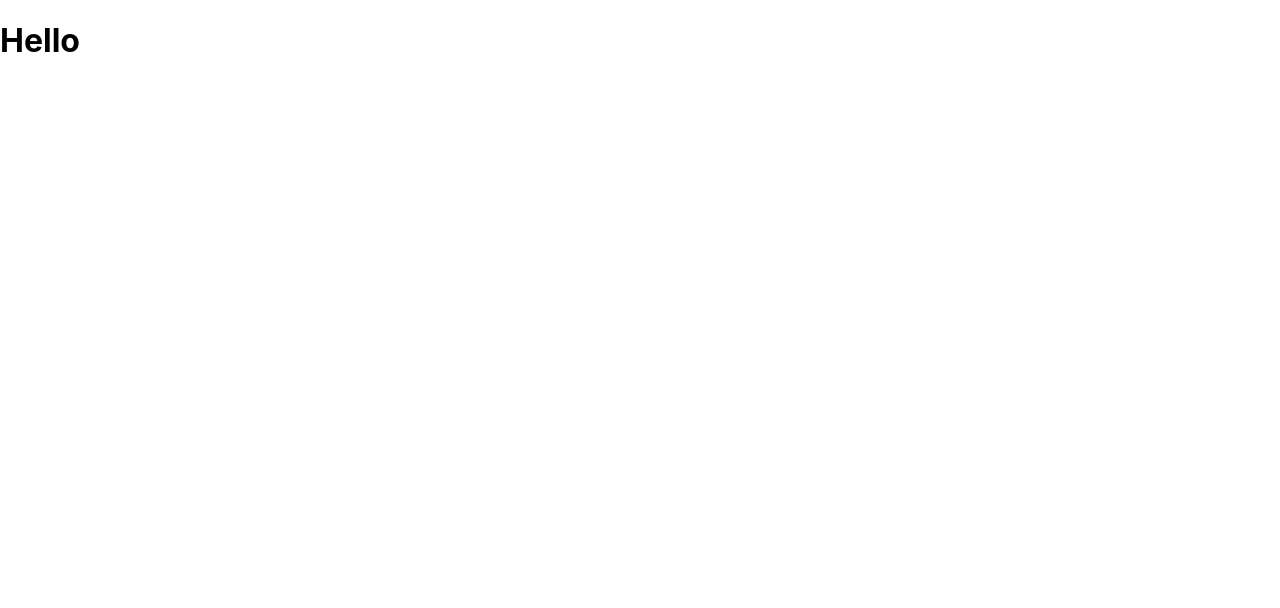
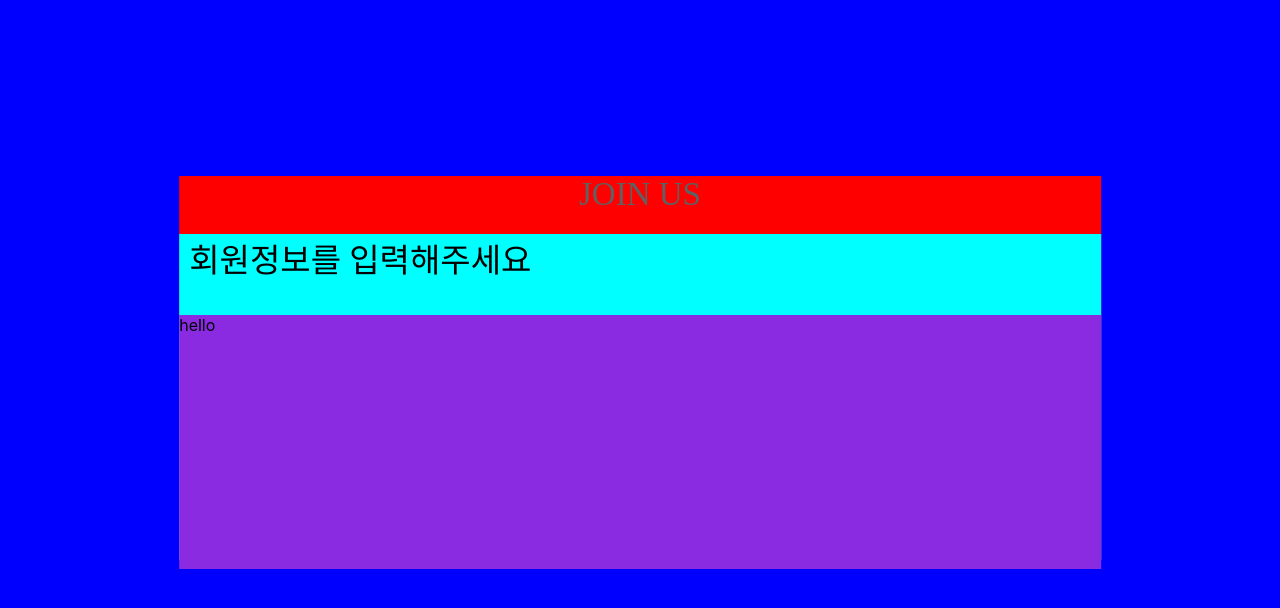
Before and after one commit to Ko-GyeongTae/Frontend-GymManagement-client, a Next.js app: page /auth/signup in a window 1280 px wide. Shown: the top 608 px of the page. Built offline with nearby package versions, Linux system fonts and the light colour scheme.

Commit message:
<EDIT> signup

```diff
--- /dev/null
+++ b/pages/auth/signup.module.css
@@ -0,0 +1,45 @@
+.Container {
+    width: 100vw;
+    height: 100vh;
+    background-color: blue;
+}
+
+.MainBox {
+    width: 72%;
+    height: 48%;
+    background-color: red;
+    position: fixed;
+    left: 50%;
+    bottom: 30%;
+    transform: translateX(-50%);
+    text-align: center;
+}
+
+.SubBox {
+    width: 100%;
+    height: 85%;
+    text-align: left;
+    background-color: aqua;
+    position: fixed;
+    bottom: 0%;
+}
+
+.ThirdBox {
+    width: 100%;
+    height: 78%;
+    background-color: blueviolet;
+}
+
+.Title {
+    margin-top: 0px;
+    font-size: 33px;
+    color: #606060;
+    font-family: HYGothic;
+}
+
+.Subtitle {
+    margin-top: 0px;
+    margin-left: 10px;
+    font-size: 33px;
+    font-family: playbill;
+}
--- a/pages/auth/signup.tsx
+++ b/pages/auth/signup.tsx
@@ -1,9 +1,25 @@
-import React from "react";
+import React, { useEffect } from "react";
+import AuthHeader from "../../src/components/AuthHeader";
+import styles from './signup.module.css';
 
 const Home = () => {
-
+    useEffect(() => {
+        console.log(window.innerHeight);
+        console.log(window.outerHeight);
+    })
     return (
-        <h1>Hello</h1>
+        <div className={styles.Container}>
+            <AuthHeader />
+            <div className={styles.MainBox}>
+                <p className={styles.Title}>JOIN US</p>
+                <div className={styles.SubBox}>
+                    <p className={styles.Subtitle}>회원정보를 입력해주세요</p>
+                    <div className={styles.ThirdBox}>
+                        <p>hello</p>
+                    </div>
+                </div>
+            </div>
+        </div>
     )
 }
 
```
